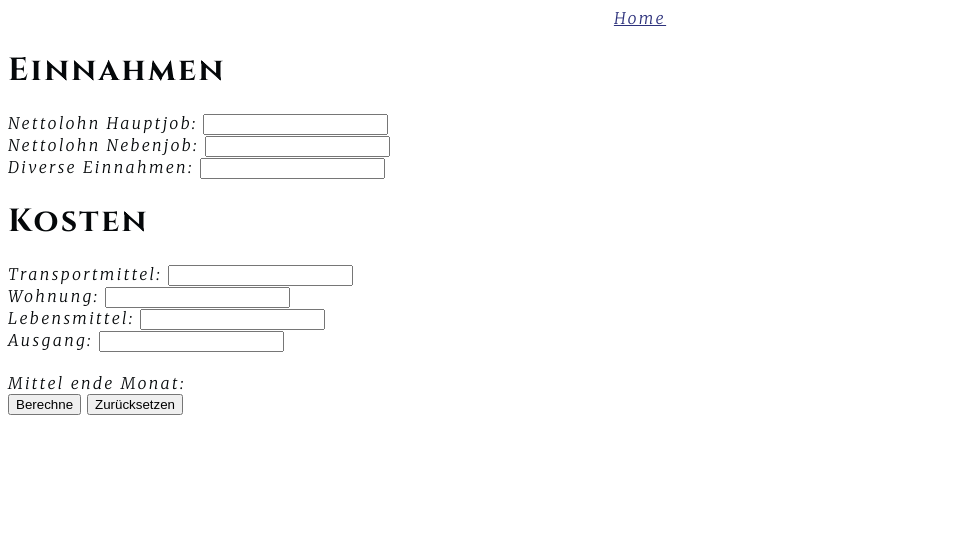
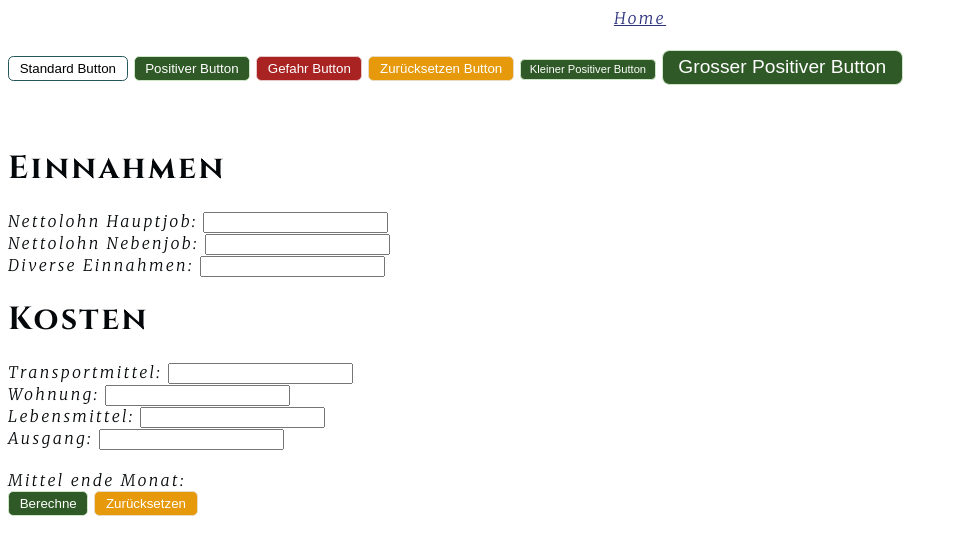
Before and after one commit to bannwafa/WebModul, a plain HTML site: page Assignment 2/Projekt/costcalculation.html in a window 1280 px wide. Shown: the whole page, without its empty margins (0-959 px from the left). Drawn offline with Linux system fonts and the light colour scheme.

Commit message:
Assignment 2 quasi fertig

```diff
--- a/Assignment 2/Projekt/costcalculation.html
+++ b/Assignment 2/Projekt/costcalculation.html
@@ -11,6 +11,16 @@
         <div class="navigation">
             <a href="index.html">Home</a>
         </div>
+        <br>
+        <button class="button">Standard Button</button>
+        <button class="button button--positiv">Positiver Button</button>
+        <button class="button button--danger">Gefahr Button</button>
+        <button class="button button--reset">Zurücksetzen Button</button>
+        <button class="button button--positiv button--small">Kleiner Positiver Button</button>
+        <button class="button button--positiv button--large">Grosser Positiver Button</button>
+        <br>
+        <br>
+        <br>
         <form>
             <h1>Einnahmen</h1>
             <label for="hauptlohn">Nettolohn Hauptjob:</label>
@@ -33,8 +43,8 @@
             Mittel ende Monat: <span id="resultat"></span>
             <br>
 
-            <button type="button" onclick="berechne()">Berechne</button>
-            <button type="reset" onclick="reset()">Zurücksetzen</button>
+            <button class="button button--positiv" type="button" onclick="berechne()">Berechne</button>
+            <button class="button button--reset" type="reset" onclick="reset()">Zurücksetzen</button>
         </form>
     </body>
 </html>
--- a/Assignment 2/Projekt/styles/layouts.css
+++ b/Assignment 2/Projekt/styles/layouts.css
@@ -64,3 +64,40 @@ a:active {
     height: auto;
 }
 /*--------------------------------------------*/
+
+
+/*Für Calc-Seite (Buttons)--------------------*/
+.button {
+    background-color: transparent;
+    padding: 0.3em 0.8em;
+    border-radius: 0.4em;
+    border: 1px solid #265559;
+}
+
+.button--positiv {
+    color: #fff;
+    border-color: #cfe8c9;
+    background-color: #2f5926;
+}
+
+.button--danger {
+    color: #fff;
+    border-color: #e8c9c9;
+    background-color: #a92323;
+}
+
+.button--reset {
+    color: #fff;
+    border-color: #e8dcc9;
+    background-color: #e6990b;
+}
+
+.button--small {
+    font-size: 0.7em;
+}
+
+.button--large {
+    font-size: 1.2em;
+}
+
+/*--------------------------------------------*/
```
Also changed, not shown: 1 other file.
